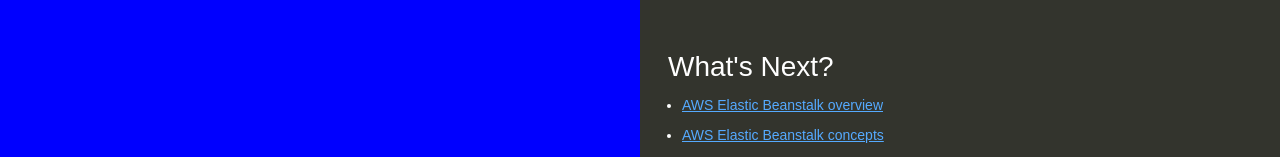
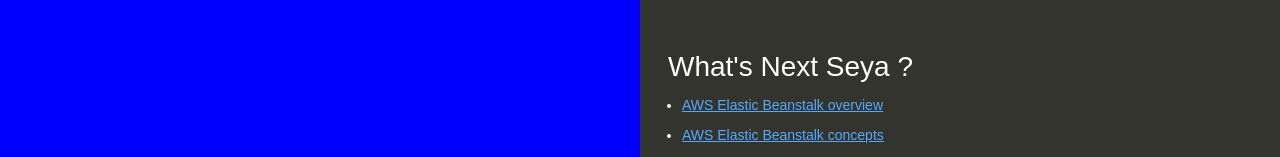
Before and after one commit to SeidMNuru/my-nodejs-app, a website: page index.html in a window 1280 px wide. Shown: the top 157 px of the page. Drawn offline with Linux system fonts and the light colour scheme.

Commit message:
Update index.html
minor change

```diff
--- a/index.html
+++ b/index.html
@@ -78,7 +78,7 @@
       <p>Your first AWS Elastic Beanstalk Node.js application is now running on your own dedicated environment in the AWS Cloud</p>
     </div>
     <div class="linksColumn">
-      <h2>What's Next?</h2>
+      <h2>What's Next Seya ?</h2>
       <ul>
         <li><a href="http://docs.aws.amazon.com/elasticbeanstalk/latest/dg/Welcome.html">AWS Elastic Beanstalk overview</a></li>
         <li><a href="http://docs.aws.amazon.com/elasticbeanstalk/latest/dg/concepts.html">AWS Elastic Beanstalk concepts</a></li>
```
